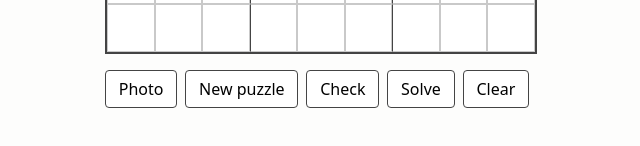
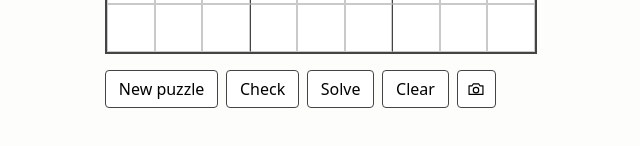
Before and after one commit to ccharon/website-sudoku, a plain HTML site: page index.html in a window 1280 px wide. Shown: the part 496-642 px from the top of the page, without its empty margins (215-855 px from the left). Drawn offline with Linux system fonts and the light colour scheme.

Commit message:
Kameraschalter als Symbol ans Ende der Schalterreihe
Der Schalter trägt ein Inline-SVG in currentColor statt des Wortes Photo
und steht hinter Clear. Ein Emoji scheidet aus, weil U+1F4F7 auf fast
jedem System farbig gerendert wird.

```diff
--- a/index.html
+++ b/index.html
@@ -26,11 +26,18 @@
 		<p id="status" class="status" role="status">Enter digits, then solve.</p>
 		<div id="board" class="board"></div>
 		<div class="controls">
-			<button type="button" id="photo">Photo</button>
 			<button type="button" id="generate">New puzzle</button>
 			<button type="button" id="check">Check</button>
 			<button type="button" id="solve">Solve</button>
 			<button type="button" id="clear">Clear</button>
+			<button type="button" id="photo" class="icon-button"
+				aria-label="Read a puzzle from a photo" title="Read a puzzle from a photo">
+				<svg viewBox="0 0 24 24" width="18" height="18" fill="none" stroke="currentColor"
+					stroke-width="1.6" stroke-linejoin="round" aria-hidden="true">
+					<path d="M2.75 7.75H6.75L8.25 5.25H15.75L17.25 7.75H21.25V19.25H2.75Z"/>
+					<circle cx="12" cy="13.5" r="3.6"/>
+				</svg>
+			</button>
 		</div>
 	</main>
 </body>
--- a/style.css
+++ b/style.css
@@ -73,6 +73,12 @@ h1 { font-size: 1.4rem; font-weight: 600; margin: 0 0 1rem; }
 	cursor: pointer;
 }
 
+.controls .icon-button {
+	display: inline-flex;
+	align-items: center;
+	padding: 0.4rem 0.6rem;
+}
+
 .controls button:hover { background: var(--panel); }
 .controls button:disabled { opacity: 0.5; cursor: default; }
 
```
